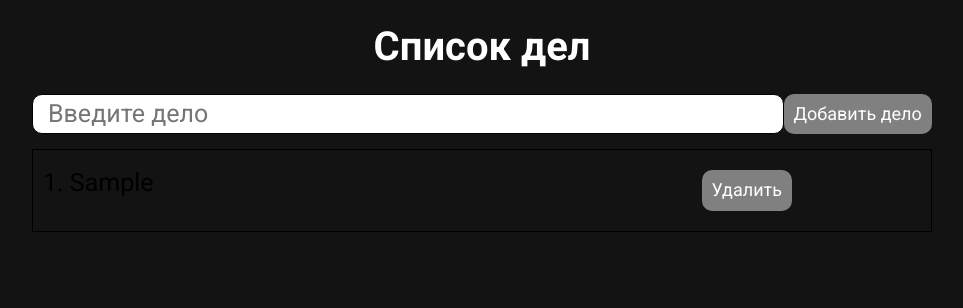
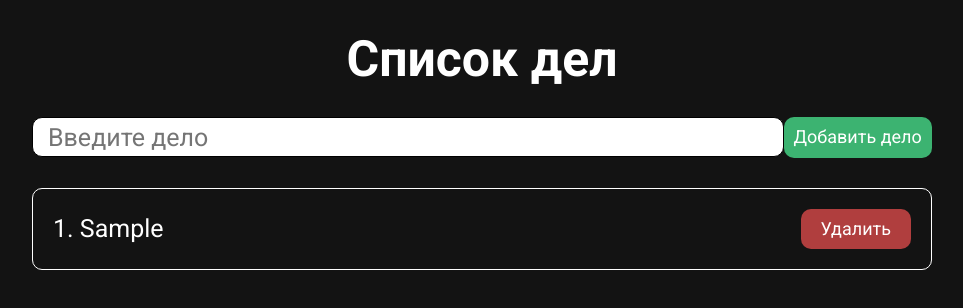
Before and after one commit to MeNoobly/React-ToDo, a React (Create React App) app: page / in a window 1280 px wide. Both pictures are taken after typing "Sample" into the empty fields and a click on the button "Добавить дело". Shown: the top 308 px of the page, without its empty margins (158-1121 px from the left). Built offline with nearby package versions, Linux system fonts and the light colour scheme.

Commit message:
add some functional + add css modules

```diff
--- a/src/components/Action.jsx
+++ b/src/components/Action.jsx
@@ -1,9 +1,9 @@
 import React, { useState } from 'react';
+import button from './UI/Button/Button.module.css';
+import input from "../components/UI/Input/Input.module.css";
 import styles from "../styles/modules/Action.module.css";
 import Button from './UI/Button/Button';
-import button from './UI/Button/Button.module.css';
 import Input from './UI/Input/Input';
-import classnames from "classnames";
 
 const Action = (props) => {
     const [text, setText] = useState(`${props.number + 1}. ${props.action.body}`);
@@ -16,10 +16,8 @@ const Action = (props) => {
                 <div className={styles.ButtonsBlock}>
                     <Button
                         text={"Удалить"}
-                        onClick={props.remove(props.action.id)}
-                        // className={`${styles.ActionButton} ${button.Button}`}
-                        // className={classnames(styles.ActionButton, button.Button)}
-                        className={button.Button + " " + styles.ActionButton}
+                        onClick={props.removePost(props.action.id)}
+                        className={`${button.Button} ${styles.ActionButton}`}
                     />
                 </div>
             </div>
@@ -32,6 +30,12 @@ const Action = (props) => {
                 value={text}
                 onChange={(event) => setText(event.target.value)}
                 onBlur={() => setIsEdit(false)}
+                className={`${input.Input} ${styles.ActionEditInput}`}
+            />
+            <Button
+                className={`${button.Button} ${styles.ActionEditButton}`}
+                text={"Сохранить"}
+                onClick={() => setIsEdit(false)}
             />
         </div>
     );
--- /dev/null
+++ b/src/components/ActionList.jsx
@@ -0,0 +1,23 @@
+import React from 'react';
+import Action from './Action';
+import styles from "../styles/modules/ActionList.module.css"
+
+const ActionList = (props) => {
+    if (props.actions.length === 0) {
+        return (
+            <div className={styles.Text}>
+                <p>Список дел пуст</p>
+            </div>
+        )
+    }
+
+    return (
+        <div>
+            {props.actions.map((action, number) =>
+                <Action action={action} key={action.id} number={number} removePost={props.removePost}/>
+            )}
+        </div>
+    );
+};
+
+export default ActionList;
--- a/src/components/AddAction.jsx
+++ b/src/components/AddAction.jsx
@@ -1,5 +1,5 @@
 import React, { useState } from 'react';
-import Action from './Action';
+import ActionList from './ActionList';
 import FormAddAction from './UI/Forms/FormAddAction/FormAddAction';
 
 const AddAction = () => {
@@ -26,9 +26,7 @@ const AddAction = () => {
     return (
       <div>
         <FormAddAction body={body} setBody={setBody} addNewAction={addNewAction}/>
-        {actions.map((action, number) =>
-          <Action action={action} key={action.id} number={number} remove={removePost}/>
-        )}
+        <ActionList actions={actions} removePost={removePost}/>
       </div>
     );
 };
--- a/src/components/UI/Button/Button.module.css
+++ b/src/components/UI/Button/Button.module.css
@@ -2,7 +2,7 @@
     font-weight: 400;
     font-size: 18px;
     padding: 10px;
-    background-color: grey;
+    background-color: #3CB371;
     color: white;
     cursor: pointer;
     border-radius: 10px;
--- a/src/components/UI/Header/Header.module.css
+++ b/src/components/UI/Header/Header.module.css
@@ -1,5 +1,5 @@
 .Main {
-    font-size: 40px;
+    font-size: 50px;
     font-weight: 700;
     color: white;
     text-align: center;
--- a/src/styles/modules/Action.module.css
+++ b/src/styles/modules/Action.module.css
@@ -1,24 +1,33 @@
 .ActionBlock {
     display: flex;
     justify-content: space-between;
+    align-items: center;
     width: 100%;
-    margin-top: 15px;
-    padding: 20px 10px;
-    border: 1px solid black;
+    margin-top: 30px;
+    padding: 20px 20px;
+    border: 1px solid white;
+    border-radius: 10px;
 }
 
 .ActionText {
+    display: flex;
     font-size: 25px;
-    color: black;
-    width: 70%;
+    color: white;
+    width: 85%;
+    overflow-wrap: break-word;
+    line-height: 150%;
 }
 
 .ActionButton {
     background-color: rgb(176, 62, 62);
+    width: 100%;
+    padding: 10px 20px;
 }
 
-.ButtonsBlock {
-    width: 25%;
-    display: flex;
-    justify-content: space-between;
+.ActionEditInput {
+    width: 85%;
 }
+
+.ActionEditButton {
+    width: 15%;
+}
--- /dev/null
+++ b/src/styles/modules/ActionList.module.css
@@ -0,0 +1,9 @@
+.Text {
+    display: flex;
+    font-weight: 600;
+    font-size: 40px;
+    color: white;
+    align-items: center;
+    justify-content: center;
+    margin-top: 30px;
+}
```
